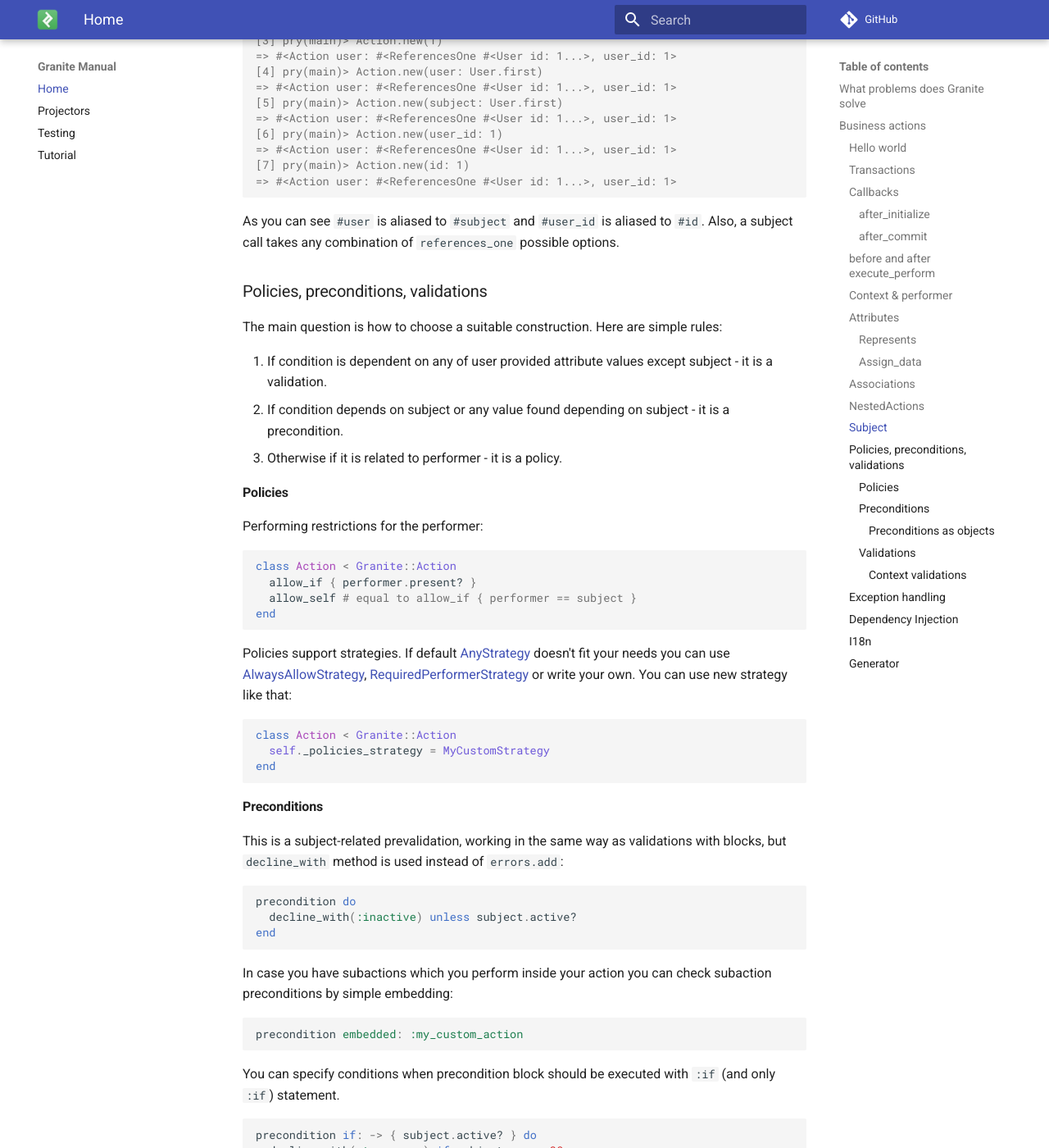
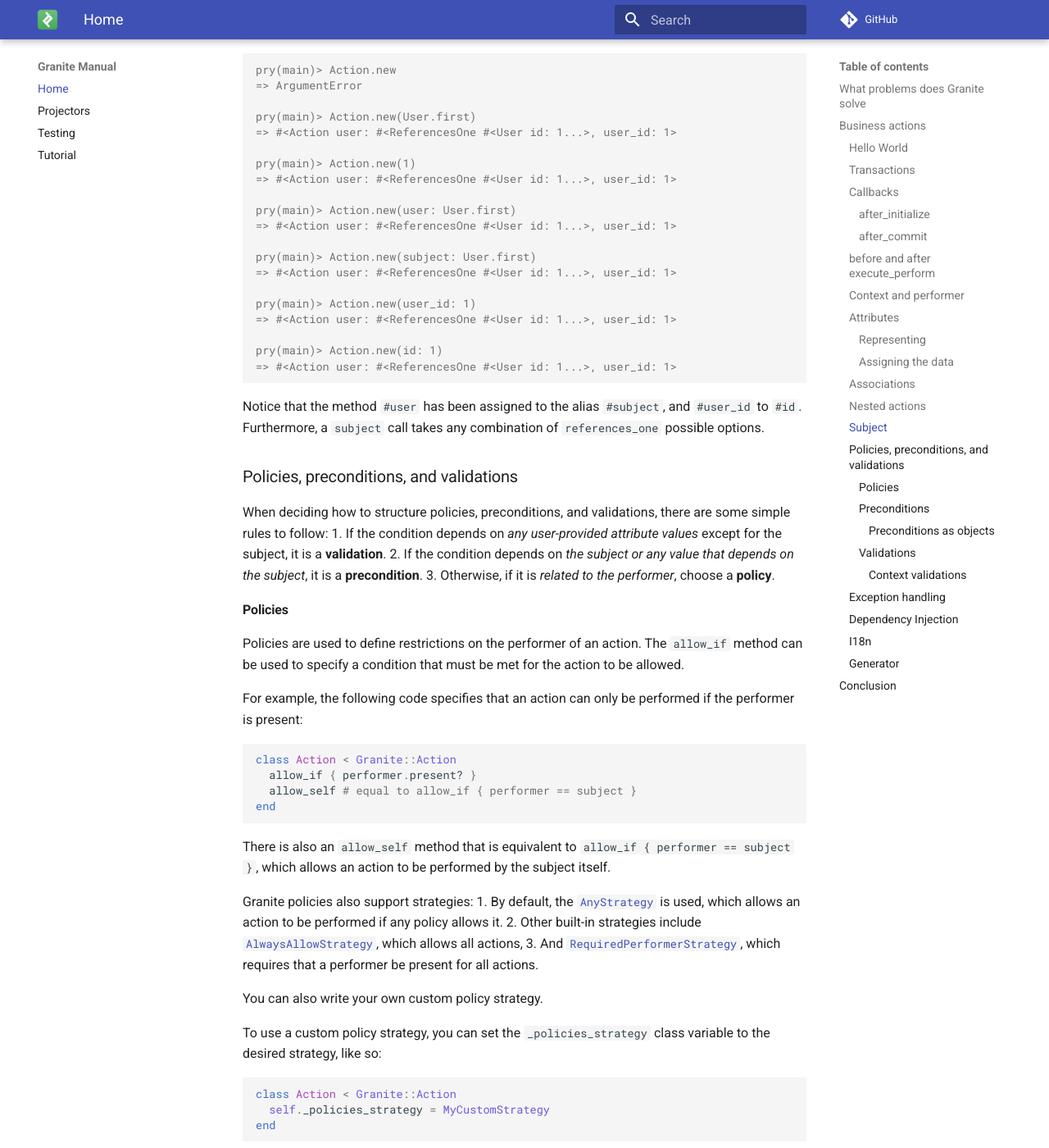
Before and after one commit to toptal/granite, an MkDocs documentation site: the page built from docs/index.md, in a window 1280 px wide and 1400 px high, scrolled down 5754 px. Shown: the whole window at 82% size. Built offline with MkDocs 1.6.1 and Material for MkDocs 9.7.7, drawn with Linux system fonts in a browser that asks for light colours; comment, search, counter and statistics services are not loaded; some of the changed text lies outside the part shown.

Commit message:
Refine main page of the Granite docs

````diff
--- a/docs/index.md
+++ b/docs/index.md
@@ -1,27 +1,20 @@
 # Granite Framework
 
-Granite is a business actions architecture for Rails applications.
-
-It's a combination of user interaction (attributes and validations), context (preconditions) and
-permissions (authorization policies).
+Granite is an architecture for business actions in Rails applications, combining user interaction (attributes and validations), context (preconditions), and permissions (authorization policies).
 
 ## What problems does Granite solve
 
-Granite leverages patterns for improving productivity when developing a growing application.
-Instead of bloating controller and model, you put business logic in e.g. app/actions directory.
+Granite employs patterns to increase productivity in developing growing applications. Instead of bloating the controller and model, business logic is placed in the app/actions directory.
 
-These atomic actions process data and perform arbitrary operations upon user request or when
-called programmatically, e.g. by a background worker or another action.
+These atomic actions process data and execute arbitrary operations in response to user requests or programmatically, such as by a background worker or another action.
 
 ## Business actions
 
-The central concept of Granite is a business action. Each business action can
-start with a simple `execute_perform!` method.
+The fundamental concept of Granite is the business action, which can be initiated with a simple `execute_perform!` method.
 
-### Hello world
+### Hello World
 
-Basically it is an active model-like class (form object) defined to execute a sequence of commands.
-The simplest business action looks like this:
+In essence, a business action is an ActiveModel-like class (form object) designed to execute a sequence of commands. The basic business action takes the following form:
 
 ```ruby
 class Action < Granite::Action
@@ -31,14 +24,14 @@ class Action < Granite::Action
 end
 ```
 
-There are a few ways of executing a newly defined business action: using `#perform`, `#perform!` or `try_perform!` methods:
-- `perform!` - raises exception in case of errors
-- `perform` - returns `false` in case of errors
-- `try_perform!` - similar to `perform!`, but doesn't run action if preconditions are not satisfied
+There are several ways to execute a recently defined business action, including `#perform`, `#perform!`, or `try_perform!`:
+1. `perform!` raises an exception when encountering errors.
+2. `perform` returns `false` when encountering errors.
+3. `try_perform!` is comparable to `perform!` but doesn't execute the action if preconditions are not met.
 
 ### Transactions
 
-Every action execution is wrapped in a DB transaction based on `ActiveRecord::Base.transaction(requires_new: true)`.
+To ensure proper data management, each action execution is enclosed in a DB transaction using `ActiveRecord::Base.transaction(requires_new: true)`.
 
 ```irb
 [1] pry(main)> Action.new.perform! # the same for `perform` and `try_perform!`
@@ -48,7 +41,7 @@ Hello World
 => true
 ```
 
-You can use `Granite::Action.transaction` explicitly and wrap any logic in transaction:
+You can explicitly use `Granite::Action.transaction` and encapsulate any logic within a transaction:
 
 ```ruby
 Granite::Action.transaction do
@@ -60,10 +53,9 @@ end
 
 ### Callbacks
 
-
 #### `after_initialize`
 
-is triggered after an action is initialized.
+This callback is triggered after an action has been initialized.
 
 ```ruby
 class Action < Granite::Action
@@ -83,7 +75,7 @@ Action.new.name
 
 #### `after_commit`
 
-is triggered after DB transaction committed.
+This callback is triggered after DB transaction has been committed.
 
 ```ruby
 class Action < Granite::Action
@@ -137,11 +129,9 @@ after execute_perform
 => true
 ```
 
-### Context & performer
+### Context and performer
 
-Every BA has a context which is a hash that can be assigned via `.with` class method before BA
-initialization. Context is usually used to pass performer of the action which is so common that there
-are methods defined to access & set `performer` specifically.
+Each business action has a context, represented by a hash that can be assigned using the `.with` class method before the business action is initialized. The context is typically used to pass the performer of the action, which is so common that specific methods are defined to access and set the `performer`.
 
 ```ruby
 action = MyAction.with(performer: Admin.first).new(params)
@@ -153,8 +143,7 @@ action.ctx #=> #<Granite::ContextProxy::Data performer: Admin.first>
 action.performer #=> Admin.first
 ```
 
-If you need more attributes in context of your application, you should override `BaseAction.with`
-and `BaseProjector.with` methods.
+If your application requires additional attributes in the context, you can override the `BaseAction.with` and `BaseProjector.with` methods.
 
 ```ruby
 module GraniteContext
@@ -178,7 +167,7 @@ BaseAction.with(performer: performer, custom: true)
 
 ### Attributes
 
-The next step is defining action attributes. There are several types of them and they are provided by `granite-form` gem:
+The next step involves defining action attributes, which come in various types provided by the `granite-form` gem:
 
 ```ruby
 class Action < Granite::Action
@@ -191,17 +180,19 @@ class Action < Granite::Action
 end
 ```
 
-For detailed information on the available types and usage examples, check out [Granite::Form documentation](https://github.com/toptal/granite-form#attributes).
+For comprehensive information on the available types and usage examples, please refer to the [Granite Form documentation](https://github.com/toptal/granite-form#attributes).
 
-The attributes behave pretty much as they do with `Granite::Form` objects, except for `represents`:
+The behavior of the attributes is similar to that of `Granite::Form` objects, with the exception of `represents`.
 
-#### Represents
+#### Representing
 
-In `Granite::Form` objects, when a model attribute is exposed through `represents` and the AD object changes, the exposed attribute is updated right away, and Granite Actions update the represented attribute using `assign_data`.
+With Granite Form objects, when a model attribute is exposed via `represents` and the Active Record object changes, the exposed attribute is immediately updated.
 
-#### Assign_data
+_In contrast_, Granite Actions use `assign_data` to update the represented attribute.
 
-`assign_data` can be used to set blocks & methods that are called before BA is validated. In practice it can be used like this:
+#### Assigning the data
+
+`assign_data` can be used to set blocks and methods that are invoked before the business action is validated. In practice, it can be implemented as follows:
 
 ```ruby
 class CreateBook < Granite::Action
@@ -220,7 +211,7 @@ class CreateBook < Granite::Action
 end
 ```
 
-In this example before BA is validated granite will call `assign_data` callbacks and will set book's author, name & year (in that order).
+In this example, before the business action is validated, Granite will invoke the `assign_data` callbacks and set the book's author, name, and year (in that order).
 
 ### Associations
 
@@ -234,12 +225,11 @@ class CreateBook < Granite::Action
 end
 ```
 
-For more information on the associations available and usage examples, see [Granite::Form documentation](https://github.com/toptal/granite-form#associations).
+For comprehensive information on the available associations and usage examples, please refer to the [Granite Form documentation](https://github.com/toptal/granite-form#associations).
 
-### NestedActions
+### Nested actions
 
-Some business actions call other actions as part of their own action. For cases like that we should define a memoizable method that
-returns an instance of subaction.
+Some business actions call other actions as part of their own execution. In such cases, we need to define a memoizable method that returns an instance of the sub-action:
 
 ```ruby
 memoize def subaction
@@ -247,9 +237,7 @@ memoize def subaction
 end
 ```
 
-Subactions will validate their data and check preconditions when they're performed. This however should not be relied on
-and it's better to check preconditions of subaction when preconditions of main action are checked and validate subaction
-when main action is validated. For this we use:
+Sub-actions validate their data and check preconditions when performed. However, it is not recommended to rely on this behavior. It is better to validate the sub-action when the main action is validated and check the preconditions of the sub-action when the preconditions of the main action are checked. For this, we use:
 
 ```ruby
 precondition embedded: :subaction
@@ -258,9 +246,12 @@ validates :subaction, nested: true
 
 ### Subject
 
-Subject definition does three things: defines `references_one` association, aliases its methods
-to common names (`subject` and `subject_id`), and modifies action initializer, providing ability to pass subject as the first
-argument and restricting subject-less action initialization.
+The definition of the subject does three things:
+1. Defines a `references_one` association.
+2. Aliases its methods to common names (`subject` and `subject_id`)
+3. Modifies the action initializer to provide the ability to pass the subject as the first argument and restricts subject-less action initialization.
+
+Let's take a look to an example below:
 
 ```ruby
 class Action < Granite::Action
@@ -271,34 +262,42 @@ end
 ```
 
 ```irb
-[1] pry(main)> Action.new # => ArgumentError
-[2] pry(main)> Action.new(User.first)
+pry(main)> Action.new
+=> ArgumentError
+
+pry(main)> Action.new(User.first)
 => #<Action user: #<ReferencesOne #<User id: 1...>, user_id: 1>
-[3] pry(main)> Action.new(1)
+
+pry(main)> Action.new(1)
 => #<Action user: #<ReferencesOne #<User id: 1...>, user_id: 1>
-[4] pry(main)> Action.new(user: User.first)
+
+pry(main)> Action.new(user: User.first)
 => #<Action user: #<ReferencesOne #<User id: 1...>, user_id: 1>
-[5] pry(main)> Action.new(subject: User.first)
+
+pry(main)> Action.new(subject: User.first)
 => #<Action user: #<ReferencesOne #<User id: 1...>, user_id: 1>
-[6] pry(main)> Action.new(user_id: 1)
+
+pry(main)> Action.new(user_id: 1)
 => #<Action user: #<ReferencesOne #<User id: 1...>, user_id: 1>
-[7] pry(main)> Action.new(id: 1)
+
+pry(main)> Action.new(id: 1)
 => #<Action user: #<ReferencesOne #<User id: 1...>, user_id: 1>
 ```
 
-As you can see `#user` is aliased to `#subject` and `#user_id` is aliased to `#id`. Also, a subject call takes any combination of `references_one` possible options.
+Notice that the method `#user` has been assigned to the alias `#subject`, and `#user_id` to `#id`. Furthermore, a `subject` call takes any combination of `references_one` possible options.
 
-### Policies, preconditions, validations
+### Policies, preconditions, and validations
 
-The main question is how to choose a suitable construction. Here are simple rules:
-
-1. If condition is dependent on any of user provided attribute values except subject - it is a validation.
-2. If condition depends on subject or any value found depending on subject - it is a precondition.
-3. Otherwise if it is related to performer - it is a policy.
+When deciding how to structure policies, preconditions, and validations, there are some simple rules to follow:
+1. If the condition depends on _any user-provided attribute values_ except for the subject, it is a **validation**.
+2. If the condition depends on _the subject or any value that depends on the subject_, it is a **precondition**.
+3. Otherwise, if it is _related to the performer_, choose a **policy**.
 
 #### Policies
 
-Performing restrictions for the performer:
+Policies are used to define restrictions on the performer of an action. The `allow_if` method can be used to specify a condition that must be met for the action to be allowed.
+
+For example, the following code specifies that an action can only be performed if the performer is present:
 
 ```ruby
 class Action < Granite::Action
@@ -307,9 +306,16 @@ class Action < Granite::Action
 end
 ```
 
-Policies support strategies. If default [AnyStrategy](https://github.com/toptal/granite/blob/master/lib/granite/action/policies/any_strategy.rb) doesn't fit your needs
-you can use [AlwaysAllowStrategy](https://github.com/toptal/granite/blob/master/lib/granite/action/policies/always_allow_strategy.rb), [RequiredPerformerStrategy](https://github.com/toptal/granite/blob/master/lib/granite/action/policies/required_performer_strategy.rb)
-or write your own. You can use new strategy like that:
+There is also an `allow_self` method that is equivalent to `allow_if { performer == subject }`, which allows an action to be performed by the subject itself.
+
+Granite policies also support strategies:
+1. By default, the [`AnyStrategy`](https://github.com/toptal/granite/blob/master/lib/granite/action/policies/any_strategy.rb) is used, which allows an action to be performed if any policy allows it.
+2. Other built-in strategies include [`AlwaysAllowStrategy`](https://github.com/toptal/granite/blob/master/lib/granite/action/policies/always_allow_strategy.rb), which allows all actions,
+3. And [`RequiredPerformerStrategy`](https://github.com/toptal/granite/blob/master/lib/granite/action/policies/required_performer_strategy.rb), which requires that a performer be present for all actions.
+
+You can also write your own custom policy strategy.
+
+To use a custom policy strategy, you can set the `_policies_strategy` class variable to the desired strategy, like so:
 
 ```ruby
 class Action < Granite::Action
@@ -319,8 +325,9 @@ end
 
 #### Preconditions
 
-This is a subject-related prevalidation, working in the same way as validations with blocks,
-but `decline_with` method is used instead of `errors.add`:
+Preconditions are used for subject-related pre-validation and work similarly to validations with blocks. However, instead of using `errors.add`, the `decline_with` method is preferred.
+
+For example, you can use a precondition to check if the subject is active before performing an action:
 
 ```ruby
 precondition do
@@ -328,13 +335,14 @@ precondition do
 end
 ```
 
-In case you have subactions which you perform inside your action you can
-check subaction preconditions by simple embedding:
+If you have sub-actions that are performed within your main action, you can easily check their preconditions by embedding them:
+
 ```ruby
 precondition embedded: :my_custom_action
 ```
 
-You can specify conditions when precondition block should be executed with `:if` (and only `:if`) statement.
+You can specify conditions for when the precondition block should be executed using the `:if` and `unless` statements:
+
 ```ruby
 precondition if: -> { subject.active? } do
   decline_with(:too_young) if subject.age < 30
@@ -343,10 +351,9 @@ end
 
 ##### Preconditions as objects
 
-`precondition` method also accepts a class that inherits from `Granite::Action::Precondition`.
-Defining precondition this way supports the same options (`:if`, `:unless`), just like defining precondition as a block.
-You can also pass additional parameters to precondition object, this improves reusability of precondition object.
+The `precondition` method can also accept a class that inherits from `Granite::Action::Precondition`. When defining a precondition this way, you can pass additional parameters to the precondition object, making it more reusable.
 
+The precondition method with a class argument supports the same options (`:if` and `:unless`) as defining a precondition as a block:
 
 ```ruby
 class AgeCheck < Granite::Action::Precondition
@@ -359,25 +366,22 @@ end
 ```
 
 This precondition can be used like this:
+
 ```ruby
 precondition AgeCheck, if: -> { subject.active? }
 ```
 
 #### Validations
 
-You are able to use any of ActiveModel-provided validations.
+Granite supports using any of the validations provided by Active Model.
 
 ##### Context validations
 
-Context validations ([see the note about the `context` argument](http://api.rubyonrails.org/classes/ActiveModel/Validations.html#method-i-valid-3F)) are supported and embraced by Granite. You can specify the `on:` key with any validation to declare a context in which the validation should be executed. Such validations will be triggered only when the provided context was specified explicitly.
+Granite supports and encourages the use of [context validations](http://api.rubyonrails.org/classes/ActiveModel/Validations.html#method-i-valid-3F), which can be specified using the `on:` key with any validation to declare the context in which the validation should be executed. This means that these validations will only be triggered when the provided context is explicitly specified.
 
-To specify a context with the built-in ActiveModel methods `valid?` and `invalid?`, simply provide the context as the first argument.
+To specify a context when using the built-in ActiveModel methods `valid?` and `invalid?`, simply provide the context as the first argument. When using `perform`, `perform!`, or `try_perform!`, pass the name of the context as a keyword argument `context:`.
 
-To specify a context with `perform`, `perform!`, or `try_perform!`, pass the name of the context as a keyword argument `context:`.
-
-You should use context validations when a single action could be triggered in different scenarios (e.g. by a staff member and a user) and different validation behavior is required.
-
-Consider this simplified business action for updating a portfolio of a user:
+Context validations should be used when different validation behavior is required in different scenarios (e.g., by a staff member and a non-staff user). For example, consider a simplified business action for updating a user's portfolio:
 
 ```ruby
 class BA::User::UpdatePortfolio < Granite::Action
@@ -393,12 +397,11 @@ class BA::User::UpdatePortfolio < Granite::Action
 end
 ```
 
-To run a business action without context you can simply send the `perform!` message to the action. It won't require full_name to be present.
-If you want a validation to be executed in this scope you can add context argument to perform call: `perform!(context: :user)`.
+By default, running this business action using `perform!` won't require the `full_name` attribute to be present. However, if you want to enforce this validation, you can add a context argument to the perform call: `perform!(context: :user)`.
 
 ### Exception handling
 
-Granite has built-in mechanism for exception handling (similar to `rescue_from` known from `ActionController`). You are able to register handlers for any exception type, like this:
+Granite provides a built-in mechanism for exception handling, similar to the `rescue_from` method used in Action Controller. You can register handlers for any exception type using the `handle_exception` method.
 
 ```ruby
 class Action < Granite::Action
@@ -411,16 +414,11 @@ class Action < Granite::Action
   end
 end
 ```
-
-Adding errors to action object is important, because each time a handled exception is raised,
-`Granite::Action::ValidationError` is raised.
-Validation exception will have the same backtrace as original error.
-Prefer this way over custom exception handling in private methods.
+In the example provided, `ThirdPartyLib::APIError` is caught, and the handler block adds an error to the action object with the message `:third_party_lib_failed`. It's important to add errors to the action object because, when a handled exception is raised, `Granite::Action::ValidationError` is raised with the same backtrace as the original error.
 
 ### Dependency Injection
 
-Granite assigns attributes in Action's `#initialize` method based on parameters that are passed to the initializer.
-However, you can still use custom initializers for Granite actions when you don't want to use attributes, for example when using Dependency Injection:
+Dependency Injection is a programming technique that allows you to remove hard-coded dependencies from your code and instead provide them externally. Granite's default attribute assignment mechanism may not always be suitable for this, but you can use custom initializers to achieve DI:
 
 ```ruby
 class Action < Granite::Action
@@ -438,38 +436,45 @@ Action.new(name: "Jane")                  # uses default value for `my_dep'
 Action.new(name: "Jane", my_dep: Bar.new) # uses custom value for `my_dep'
 ```
 
+In the example code, `my_dep` is a dependency that is provided to the action through the initialize method, rather than being hardcoded in the attribute definition. The `my_dep` dependency is set to a default value of `Foo.new`, but it can be overridden by passing a `my_dep` keyword argument to the constructor.
+
+By using this technique, you can easily provide dependencies to your Granite actions from an external source, making your code more modular and testable.
+
 ### I18n
 
-There are special I18n rules working in action. If I18n identifier is prefixed with `.` (`t('.foobar')`) - then translations lookup happens in following order:
+When using the I18n feature, if an identifier is prefixed with a dot (t('.foobar')), translations will be looked up in the following order:
+
 ```
 granite_action.#{granite_action_name}.foobar
 granite_action.granite/action.foobar
 foobar
 ```
 
-Note that rules are different for [I18n lookup inside a projector context](#i18n-projectors-lookup).
+It's important to note that the lookup rules are different when performing an I18n lookup within a projector context. See the section on [I18n lookup inside a projector context](projectors/#i18n-projectors-lookup) for more information.
 
 ### Generator
 
-You can use granite generator to generate a starting point for your action. You have to pass name and path of action as first argument. Basic usage is:
-`rails g granite SUBJECT/ACTION [PROJECTOR]`.
-You can use `-C` or `--collection` option to generate collection action where subject is not known when initializing action.
-You can pass a second argument to generator to specify projector name.
+You can use the granite generator to create a starting point for your action. To do so, pass the name and path of your action as the first argument using the following syntax:
 
-`rails g granite user/create`
+```
+rails g granite SUBJECT/ACTION [PROJECTOR]
+```
 
-      create  apq/actions/ba/user/create.rb
-      create  apq/actions/ba/user/business_action.rb
-      create  spec/apq/actions/ba/user/create_spec.rb
+If you want to generate a collection action where the subject is not known at initialization, use the `-C` or `--collection` option.
+You can also specify the projector name as a second argument when using the generator.
 
-`rails g granite user/create -C`
+Here are some examples of using the rails g granite command:
 
-      create  apq/actions/ba/user/create.rb
-      create  spec/apq/actions/ba/user/create_spec.rb
+1. `rails g granite user/create`
 
-`rails g granite user/create simple`
+    This command generates a new action called "create" for the "user" `subject`. It creates three files: `apq/actions/ba/user/create.rb`, `apq/actions/ba/user/business_action.rb`, and `spec/apq/actions/ba/user/create_spec.rb`.
 
-      create  apq/actions/ba/user/create/simple
-      create  apq/actions/ba/user/create.rb
-      create  apq/actions/ba/user/business_action.rb
-      create  spec/apq/actions/ba/user/create_spec.rb
+2. `rails g granite user/create -C`
+   Adding the `-C` option generates a collection action where the subject is not known at initialization. This command generates two files: `apq/actions/ba/user/create.rb` and `spec/apq/actions/ba/user/create_spec.rb`.
+
+3. `rails g granite user/create simple`
+   Adding a second argument, such as "simple" specifies the name of the projector to use. This command generates a new directory called simple within the `apq/actions/ba/user/create directory`, as well as the same files as the first example: `apq/actions/ba/user/create.rb`, `apq/actions/ba/user/business_action.rb`, and `spec/apq/actions/ba/user/create_spec.rb`.
+
+## Conclusion
+
+We hope this introduction to Granite has piqued your interest and given you a glimpse into the power and simplicity of this framework. Give it a try and see how Granite can streamline your business logic and take your Ruby on Rails applications to the next level.
````
